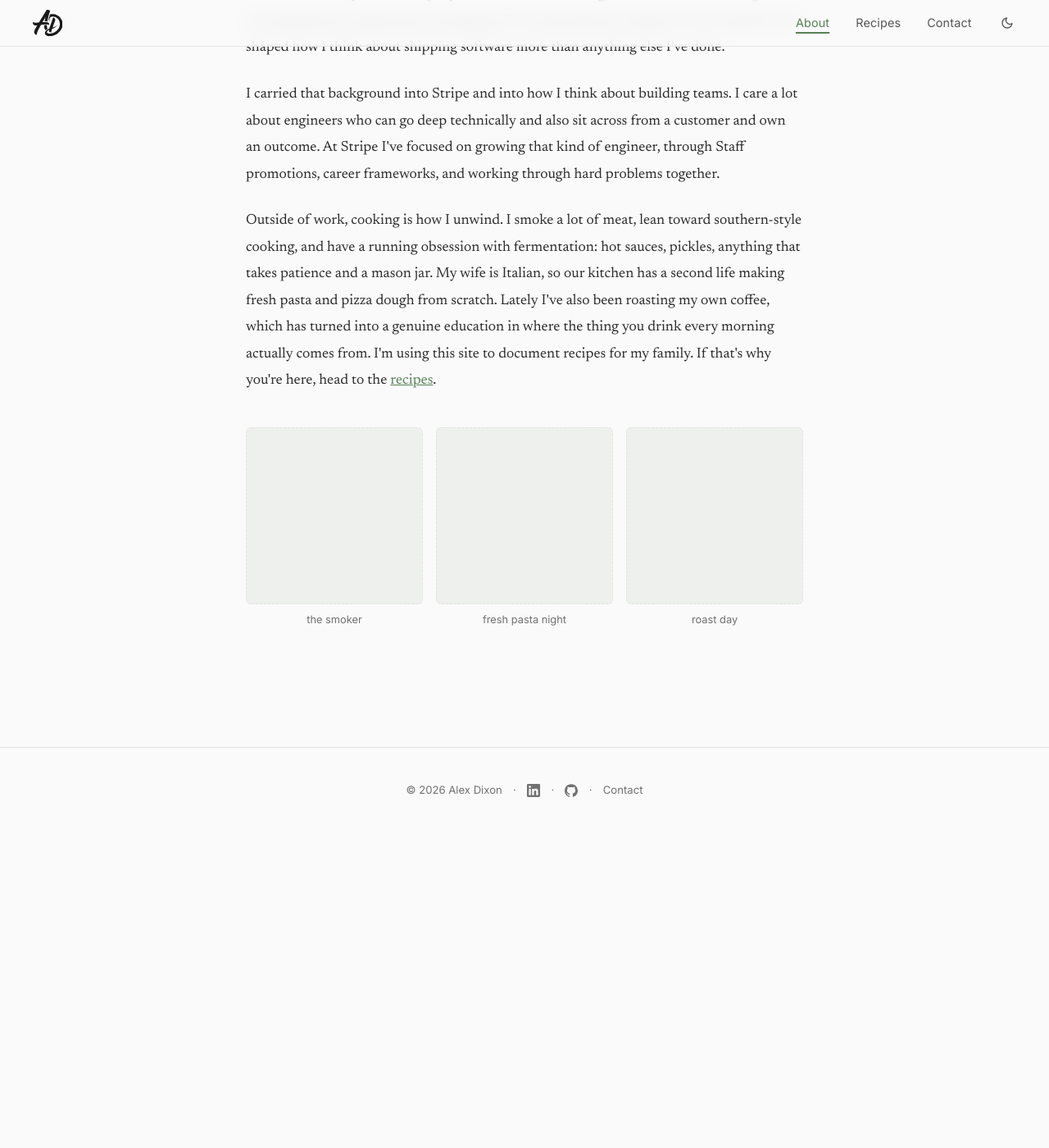
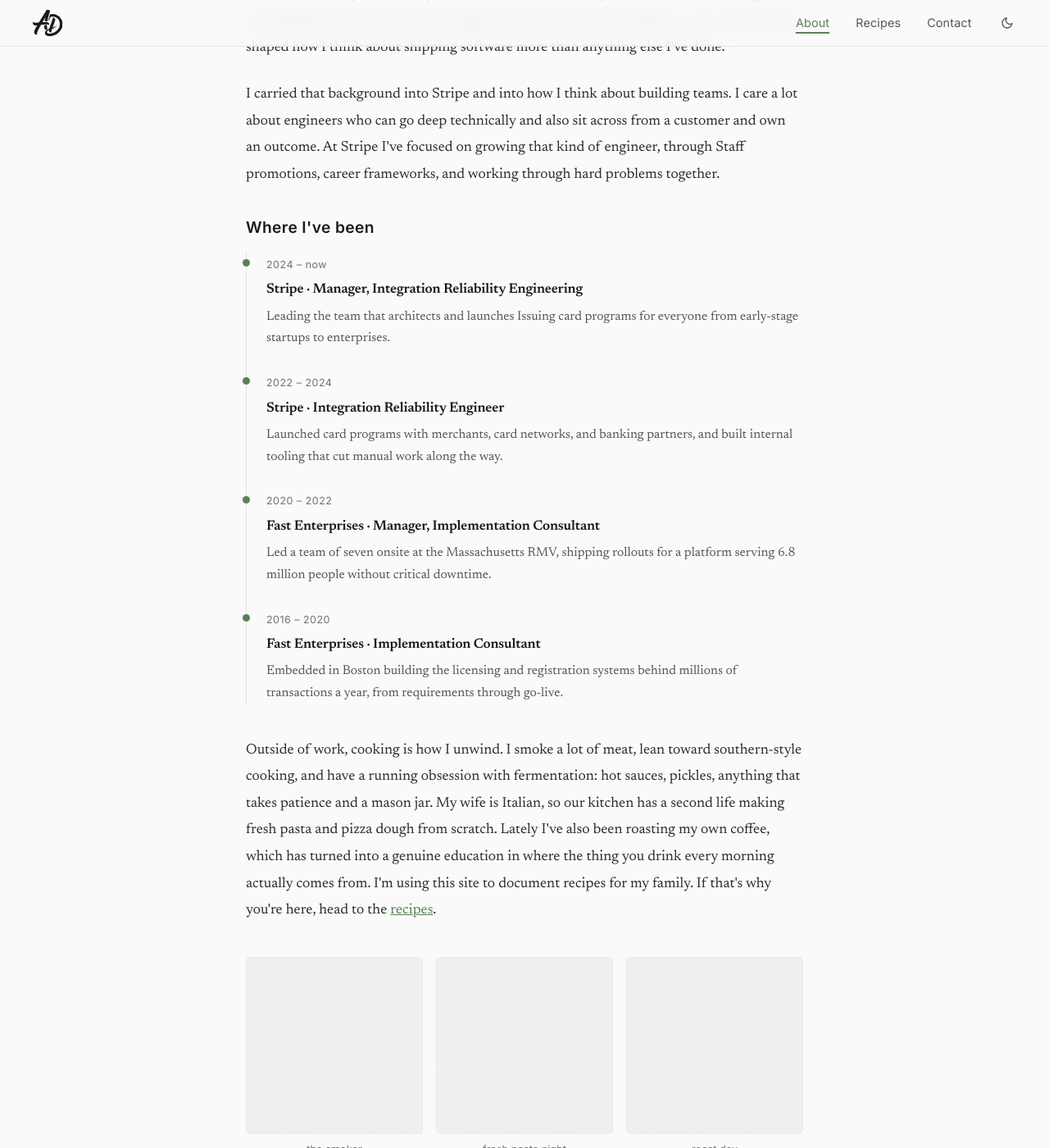
Before and after one commit to adixon304/adixon304.github.io, a Jekyll site: the page built from about/index.html, in a window 1280 px wide and 1400 px high, scrolled down 543 px. Shown: the whole window at 82% size. Built offline with Jekyll 4.4.1, drawn with Linux system fonts in a browser that asks for light colours; before the commit the page ends 1557 px from its top, so only the background shows below that.

Commit message:
Add career timeline to About
Co-Authored-By: Claude Fable 5 <noreply@anthropic.com>

```diff
--- a/about/index.html
+++ b/about/index.html
@@ -22,6 +22,30 @@ description: "Engineering leader at Stripe. Previously Fast Enterprises. Cook, c
     I carried that background into Stripe and into how I think about building teams. I care a lot about engineers who can go deep technically and also sit across from a customer and own an outcome. At Stripe I've focused on growing that kind of engineer, through Staff promotions, career frameworks, and working through hard problems together.
   </p>
 
+  <h2>Where I've been</h2>
+  <ol class="timeline">
+    <li>
+      <span class="timeline-years">2024 &ndash; now</span>
+      <h3>Stripe &middot; Manager, Integration Reliability Engineering</h3>
+      <p>Leading the team that architects and launches Issuing card programs for everyone from early-stage startups to enterprises.</p>
+    </li>
+    <li>
+      <span class="timeline-years">2022 &ndash; 2024</span>
+      <h3>Stripe &middot; Integration Reliability Engineer</h3>
+      <p>Launched card programs with merchants, card networks, and banking partners, and built internal tooling that cut manual work along the way.</p>
+    </li>
+    <li>
+      <span class="timeline-years">2020 &ndash; 2022</span>
+      <h3>Fast Enterprises &middot; Manager, Implementation Consultant</h3>
+      <p>Led a team of seven onsite at the Massachusetts RMV, shipping rollouts for a platform serving 6.8 million people without critical downtime.</p>
+    </li>
+    <li>
+      <span class="timeline-years">2016 &ndash; 2020</span>
+      <h3>Fast Enterprises &middot; Implementation Consultant</h3>
+      <p>Embedded in Boston building the licensing and registration systems behind millions of transactions a year, from requirements through go-live.</p>
+    </li>
+  </ol>
+
   <p>
     Outside of work, cooking is how I unwind. I smoke a lot of meat, lean toward southern-style cooking, and have a running obsession with fermentation: hot sauces, pickles, anything that takes patience and a mason jar. My wife is Italian, so our kitchen has a second life making fresh pasta and pizza dough from scratch. Lately I've also been roasting my own coffee, which has turned into a genuine education in where the thing you drink every morning actually comes from. I'm using this site to document recipes for my family. If that's why you're here, head to the <a href="/recipes">recipes</a>.
   </p>
--- a/css/style.css
+++ b/css/style.css
@@ -506,6 +506,54 @@ p {
   line-height: 1.85;
   margin-bottom: 1.5rem;
   color: var(--text-secondary);
+}
+
+/* Career timeline */
+.timeline {
+  list-style: none;
+  margin: 0 0 2.5rem;
+  padding: 0.25rem 0 0 1.5rem;
+  border-left: 1px solid var(--border);
+}
+
+.timeline li {
+  position: relative;
+  padding-bottom: 1.75rem;
+}
+
+.timeline li:last-child {
+  padding-bottom: 0;
+}
+
+.timeline li::before {
+  content: '';
+  position: absolute;
+  left: calc(-1.5rem - 5px);
+  top: 0.4rem;
+  width: 9px;
+  height: 9px;
+  border-radius: 50%;
+  background: var(--accent);
+}
+
+.timeline-years {
+  font-family: var(--font-sans);
+  font-size: 0.78rem;
+  letter-spacing: 0.04em;
+  color: var(--text-faint);
+}
+
+.timeline h3 {
+  font-size: 1.05rem;
+  color: var(--text);
+  margin: 0.15rem 0 0.3rem;
+}
+
+.timeline p {
+  font-size: 0.98rem;
+  line-height: 1.7;
+  margin: 0;
+  color: var(--text-muted);
 }
 
 /* Blog */
```
